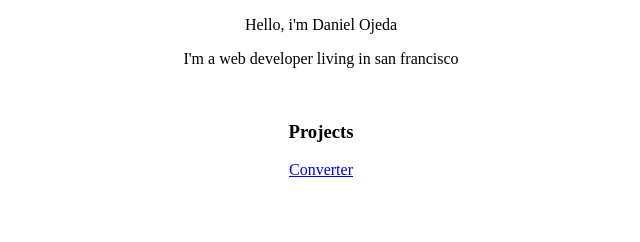
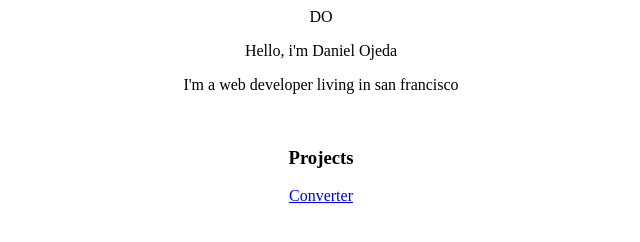
Before and after one commit to Danielo814/Danielo814.github.io, a plain HTML site: page index.html in a window 1280 px wide. Shown: the whole page, without its empty margins (319-959 px from the left). Drawn offline with Linux system fonts and the light colour scheme.

Commit message:
add some box stuff

```diff
--- a/index.html
+++ b/index.html
@@ -4,6 +4,9 @@
     <link rel="stylesheet" type="text/css" href="style.css"/>
 </head>
 <body>
+    <div class="square-container">
+        <div class="box">DO</div>
+    </div>
     <p>Hello, i'm Daniel Ojeda</p>
     <p>I'm a web developer living in san francisco</p>
     <br>
```
